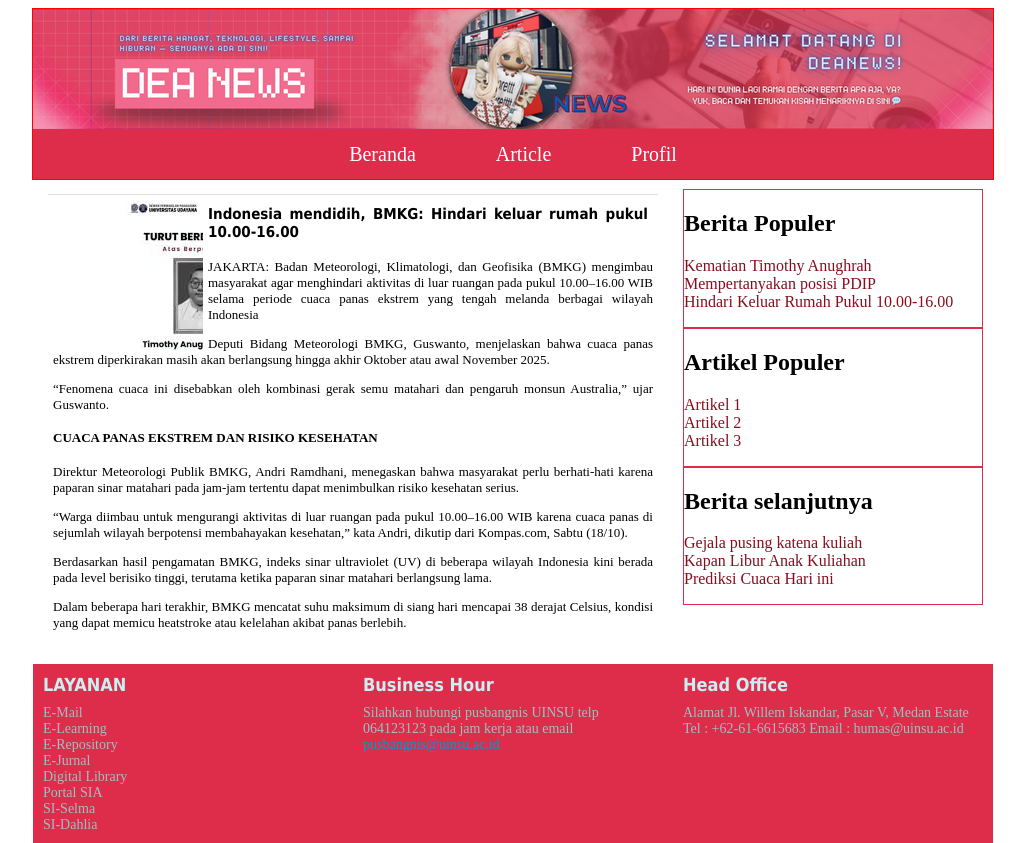
After one commit to deaalyaa/Pemrograman-Web_3, a PHP site: page /Article/article3.php in a window 1280 px wide. The commit adds this page. Shown: the whole page, without its empty margins (127-1152 px from the left). Run offline with PHP 8.4, Linux system fonts and the light colour scheme.

Commit message:
Add files via upload

```diff
--- /dev/null
+++ b/Article/article3.php
@@ -0,0 +1,90 @@
+<!DOCTYPE html>
+<html>
+<head>
+    <title>DeaNews</title>
+    <link rel="stylesheet" href="../asets/css/main.css">
+</head>
+<body>
+    <div id="wrapper">
+        <div id="container">
+            <header><img src="../asets/img/Header1.png"></header>
+            <nav>
+				<ul>
+					<li><a href="../index.php">Beranda</a></li>
+					<li><a href="./berita.php">Article</a></li>
+					<li><a href="profil.php">Profil</a>
+						<ul class="submenu">
+							<li><a href="#">Hub Kami</a></li>
+							<li><a href="#">Tentang Kami</a></li>
+						</ul>
+					</li>
+				</ul>
+			</nav>
+			<article>
+				<div id="single">
+					<div id="t-image" style="background:url(../asets/img/article3.jpg)">&nbsp;</div>
+					<h2>Indonesia mendidih, BMKG: Hindari keluar rumah pukul 10.00-16.00</h2>
+					<p>JAKARTA: Badan Meteorologi, Klimatologi, dan Geofisika (BMKG) mengimbau masyarakat agar menghindari aktivitas di luar ruangan pada pukul 10.00–16.00 WIB selama periode cuaca panas ekstrem yang tengah melanda berbagai wilayah Indonesia</P>
+					<p>Deputi Bidang Meteorologi BMKG, Guswanto, menjelaskan bahwa cuaca panas ekstrem diperkirakan masih akan berlangsung hingga akhir Oktober atau awal November 2025.</p>
+					<p> “Fenomena cuaca ini disebabkan oleh kombinasi gerak semu matahari dan pengaruh monsun Australia,” ujar Guswanto.</p>
+					<h4>CUACA PANAS EKSTREM DAN RISIKO KESEHATAN</h4>
+					<p>Direktur Meteorologi Publik BMKG, Andri Ramdhani, menegaskan bahwa masyarakat perlu berhati-hati karena paparan sinar matahari pada jam-jam tertentu dapat menimbulkan risiko kesehatan serius.
+					<p>“Warga diimbau untuk mengurangi aktivitas di luar ruangan pada pukul 10.00–16.00 WIB karena cuaca panas di sejumlah wilayah berpotensi membahayakan kesehatan,” kata Andri, dikutip dari Kompas.com, Sabtu (18/10).
+					<p>Berdasarkan hasil pengamatan BMKG, indeks sinar ultraviolet (UV) di beberapa wilayah Indonesia kini berada pada level berisiko tinggi, terutama ketika paparan sinar matahari berlangsung lama.
+					<p>Dalam beberapa hari terakhir, BMKG mencatat suhu maksimum di siang hari mencapai 38 derajat Celsius, kondisi yang dapat memicu heatstroke atau kelelahan akibat panas berlebih.</p>
+				</div>
+			</article>
+            <aside>
+					<li class="widget">
+						<h2>Berita Populer</h2>
+						<ul>
+						<li><a href="./article3.php">Kematian Timothy Anughrah</a></li>
+						<li><a href="./article2.php">Mempertanyakan posisi PDIP</a></li>
+						<li><a href="./article1.php">Hindari Keluar Rumah Pukul 10.00-16.00</a></li>
+						</ul>
+					</li>
+					<li class="widget">
+						<h2>Artikel Populer</h2>
+						<ul>
+						<li><a href="#">Artikel 1</a></li>
+						<li><a href="#">Artikel 2</a></li>
+						<li><a href="#">Artikel 3</a></li>
+						</ul>
+					</li>
+					<li class="widget">
+						<h2>Berita selanjutnya</h2>
+						<ul>
+						<li><a href="#">Gejala pusing katena kuliah</a></li>
+						<li><a href="#">Kapan Libur Anak Kuliahan</a></li>
+						<li><a href="#">Prediksi Cuaca Hari ini</a></li>
+						</ul>
+					</li>
+			</aside>
+            <footer>
+				<div id="column">
+					<h2>LAYANAN</h2>
+					E-Mail<br>
+					E-Learning<br>
+					E-Repository<br>
+					E-Jurnal<br>
+					Digital Library<br>
+					Portal SIA<br>
+					SI-Selma<br>
+					SI-Dahlia
+				</div>
+				<div id="column">
+					<h2>Business Hour</h2>
+					Silahkan hubungi pusbangnis UINSU telp 064123123 pada jam kerja atau email <a href="#">pusbangnis@uinsu.ac.id</a>
+				</div>
+				<div id="column">
+					<h2>Head Office</h2>
+					Alamat Jl. Willem Iskandar, Pasar V, Medan Estate
+					Tel : +62-61-6615683
+					Email : humas@uinsu.ac.id
+
+				</div>
+			</footer>
+        </div>
+	</div>
+</body>
+</html>
--- /dev/null
+++ b/asets/css/main.css
@@ -0,0 +1,190 @@
+#wrapper {
+  width: 960px;
+  margin: auto;
+  border: #f00 1px solid;
+}
+
+header {
+  height: 120px;
+  width: 960px;
+  float: left;
+}
+
+nav {
+	width: 960px;
+	margin: 0 auto; /* Menempatkan nav di tengah halaman */
+	justify-content: center; /* Menu di tengah */
+	background: #DD2D4A;
+	overflow: auto;
+	line-height: 40px;
+	text-align: center;
+	font-size: 20px;
+	display: flex;
+
+}
+nav ul {
+   list-style: none;
+  margin: 0;
+  padding: 0;
+  display: flex;
+  justify-content: center;
+  gap: 60px; /* Menambah jarak antar menu */
+}
+
+nav ul li {
+  display: block;
+  float: left;
+  padding: 5px 10px 5px 10px;
+  margin: 0px;
+}
+
+nav ul li .submenu {
+  display: none;
+}
+nav ul li:hover .submenu {
+  display: block;
+  margin: 0px;
+  width: 128px;
+  position: absolute;
+  margin-top: 5px;
+  background: #DD2D4A;
+  margin-left:-11px;
+  text-align: left; /* Rata kiri submenu */
+}
+nav ul li:hover .submenu li {
+  display: block;
+  width: 128px;
+  padding: 5px;
+  float: left;
+  border: none;
+}
+nav ul li a {
+  color: white;
+  text-decoration: none;
+}
+nav ul li a:hover {
+  color: #880D1E;
+  text-decoration:underline;
+  text-underline-offset: 15px; /* Atur jarak underline */
+  text-decoration-color: #880D1E;
+}
+
+nav ul li a.active {
+  color: #880D1E;             /* Warna fon khusus menu aktif */
+  text-decoration: underline; /* Garis bawah (underline) */
+  text-decoration-color: #880D1E; /* Warna underline */
+  text-underline-offset: 15px;     /* Jarak underline dengan teks */
+}
+#wrapper article {
+  width: 620px;
+  float: left;
+  padding: 10px;
+  /* background: #ccc; */
+}
+#wrapper article #single {
+  margin: 5px;
+ /* border: #dfdfdf 1px solid;*/
+ border-top: #dfdfdf 1px solid;
+  padding: 5px;
+  font-size: 13px;
+  float: left;
+  overflow: auto;
+  text-align: justify;
+}
+#wrapper article #single #t-image {
+  width: 150px;
+  height: 150px;
+  float: left;
+  overflow: auto;
+  margin-right: 5px;
+}
+#wrapper article #single h2 {
+  margin: 0px;
+  font-family: Tahoma;
+  font-size: 15px;
+  padding: 5px;
+  color: black;
+  /*border: #dfdfdf 1px solid;*/
+  /* background: #ededed; */
+}
+#wrapper article #single h2:hover{
+	color: #097C8C;
+	text-decoration:none;
+
+}
+#wrapper article #single #more a {
+  float: right;
+  overflow: auto;
+  /*border: 1px solid #ff9933; */
+  background: #DD2D4A;
+  padding: 2px 10px 2px 10px;
+  margin-bottom: 10px;
+  margin-right: 10px;
+  margin-top: 10px;
+  text-align: center;
+  text-decoration: none;
+  color: #CBEEF3;
+  -moz-border-radius: 10px;
+  -webkit-border-radius: 10px;
+}
+#wrapper article #single #more a:hover {
+  background: #880D1E;
+  color: #CBEEF3;
+  /*border: #cc6600 1px solid;*/
+}
+#wrapper aside {
+  width: 300px;
+  float: left;
+  padding: 10px;
+  /* background: #add8e6; */
+}
+#wrapper aside .widget {
+  list-style: none;
+  border: #DD2D4A 1px solid;
+}
+
+#wrapper aside .widget ul {
+  list-style: none;
+  margin-left: -40px;
+}
+
+#wrapper aside .widget li a {
+  text-decoration: none;
+  color: #880D1E;
+}
+
+#wrapper aside .widget li a:hover {
+  text-decoration: underline;
+  color: #F26A8D;
+}
+footer {
+  width: 960px;
+  float: left;
+}
+
+footer {
+  width: 960px;
+  background: #DD2D4A;
+  color: #9FBEC3;
+}
+
+footer #column {
+  width: 300px;
+  float: left;
+  padding: 10px;
+  font-size: 14px;
+}
+
+footer #column h2 {
+  margin: 0px;
+  margin-bottom: 10px;
+  font-family: Tahoma;
+  font-size: 18px;
+  color: #CBEEF3;
+  font-weight: bold;
+}
+
+footer #column a {
+  color: #0099cc;
+  text-decoration: none;
+}
```
Also changed, not shown: Article/article1.php (added, +90 -0 lines), Article/article2.php (added, +90 -0 lines), Article/berita.php (added, +69 -0 lines), Article/profil.php (added, +66 -0 lines), index.php (+77 -16 lines), asets/img/1.jpg (added), asets/img/Header1.png (added), asets/img/article2.jpg (added), asets/img/article3.jpg (added).
